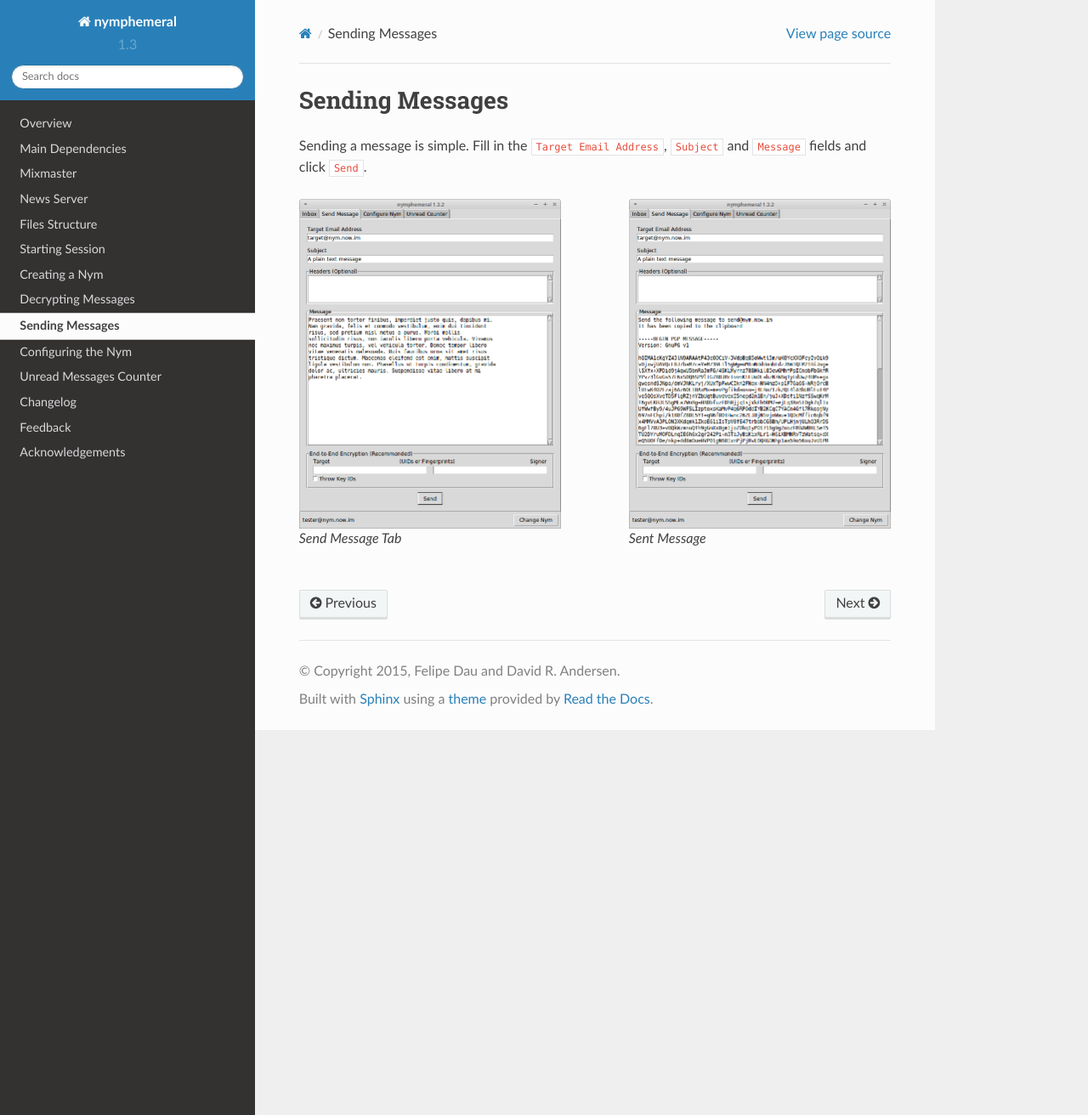
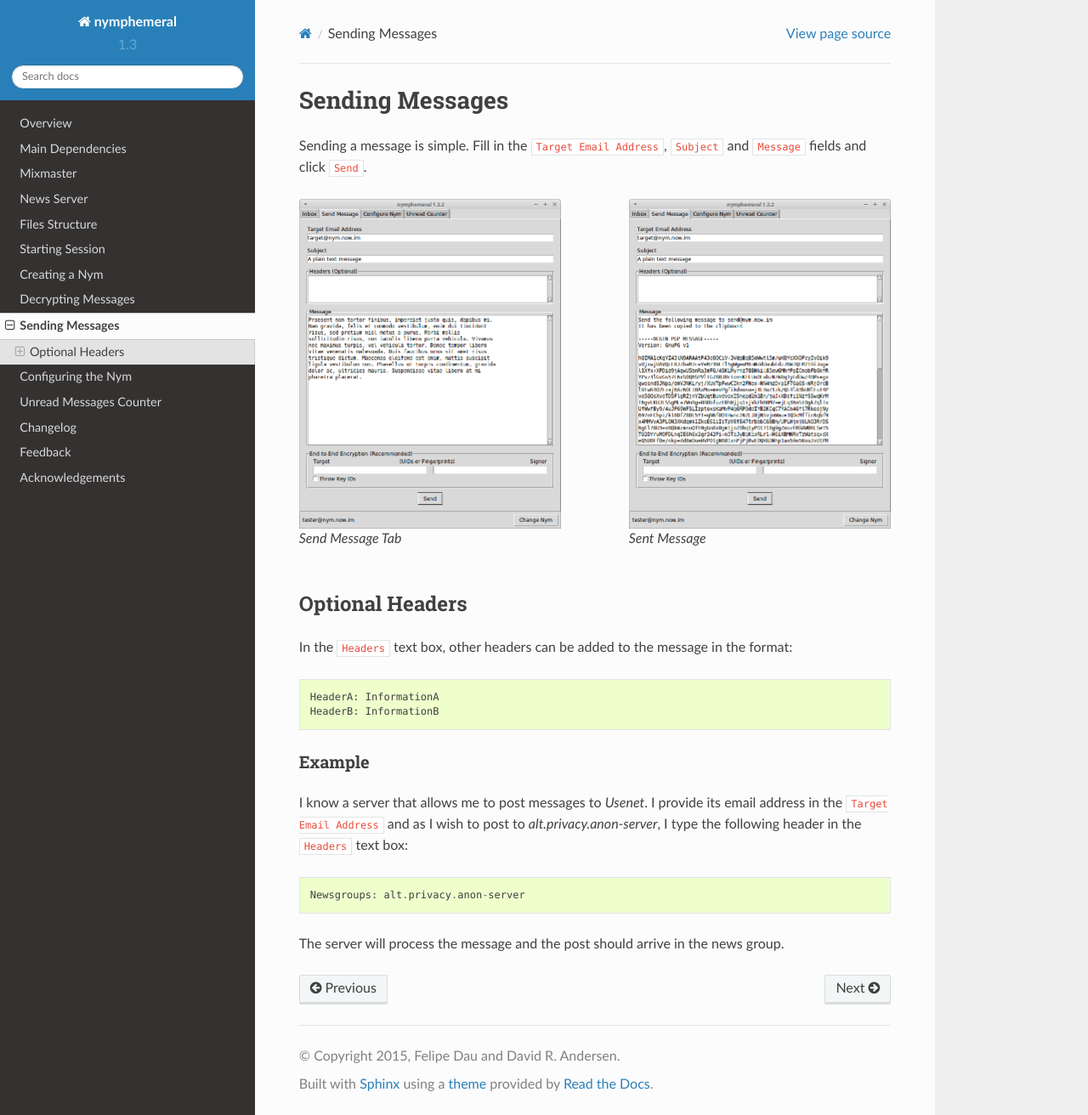
Before and after one commit to AnemoneLabs/nymphemeral, a Sphinx documentation site: the page built from docs/source/use/composal.rst, in a window 1280 px wide and 1312 px high. Shown: the whole window at 85% size. Built offline with Sphinx 7.4.7 and the Read the Docs theme 2.0.0, drawn with Linux system fonts in a browser that asks for light colours.

Commit message:
Add headers section to the message composition docs

```diff
--- a/docs/source/use/composal.rst
+++ b/docs/source/use/composal.rst
@@ -17,3 +17,23 @@
    :align: right
 
    Sent Message
+
+Optional Headers
+----------------
+In the ``Headers`` text box, other headers can be added to the
+message in the format::
+
+    HeaderA: InformationA
+    HeaderB: InformationB
+
+Example
+'''''''
+I know a server that allows me to post messages to *Usenet*. I
+provide its email address in the ``Target Email Address`` and as I
+wish to post to *alt.privacy.anon-server*, I type the following
+header in the ``Headers`` text box::
+
+    Newsgroups: alt.privacy.anon-server
+
+The server will process the message and the post should arrive in
+the news group.
```
